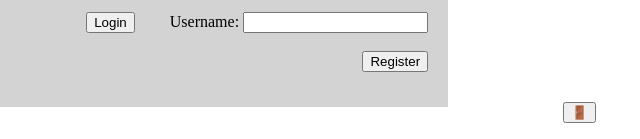
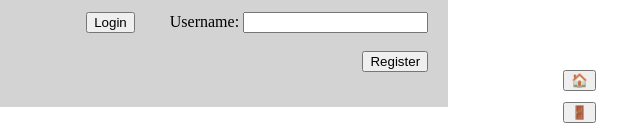
Before and after one commit to millerj-tc/prairieSphynxUI, a plain HTML site: page projects/GAG101/index.html in a window 1280 px wide. Shown: the part 658-797 px from the top of the page, 640-1280 px from the left. Drawn offline with Linux system fonts and the light colour scheme; no server answers.

Commit message:
home menu button

```diff
--- a/projects/GAG101/index.html
+++ b/projects/GAG101/index.html
@@ -2,6 +2,8 @@
     <script type="module">
         import {onload} from "./onload.js";
         window.onload = onload;
+        import {GotoHomeMenu} from "./onload.js";
+        window.GotoHomeMenu = GotoHomeMenu;
         import {GAG101Login} from "./scripts/gag101Firebase/gag101Login.js";
         window.GAG101Login = GAG101Login;
         import {RetrieveUserData} from "./scripts/gag101Firebase/gag101Login.js";
@@ -51,6 +53,8 @@
 </div>
 
 <div id="bottomOfPage" class = "bottomOfPage"></div>
+
+<div class="homeButtonWrapper"><button onclick="GotoHomeMenu()" class="homeButton">🏠</button></div>
 
 <div class="signOutButtonWrapper"><button onclick="SignOut()" class="signOutButton">🚪</button></div>
 
--- a/projects/GAG101/onload.js
+++ b/projects/GAG101/onload.js
@@ -26,6 +26,12 @@ export function GotoHomeMenu(){
 
     gh.narrOutputArtist.ClearAllChildren();
 
+    console.warn("clear card choice grid");
+
+    //document.getElementById("cardChoiceTrayGrid").ClearAllChildren();
+
+    gh.cardChoiceTrayArtist.SetDOMDisplayTo("none");
+
     const dorButton = document.createElement("button");
 
     dorButton.innerText = "Dance of Riddles (Story Mode)";
--- a/projects/GAG101/style.css
+++ b/projects/GAG101/style.css
@@ -124,6 +124,13 @@
     left: 94%;
 }
 
+.homeButtonWrapper{
+
+    position:fixed;
+    top: 91%;
+    left: 94%;
+}
+
 .bottomOfPage{
     position:relative;
     height:1px;
```
